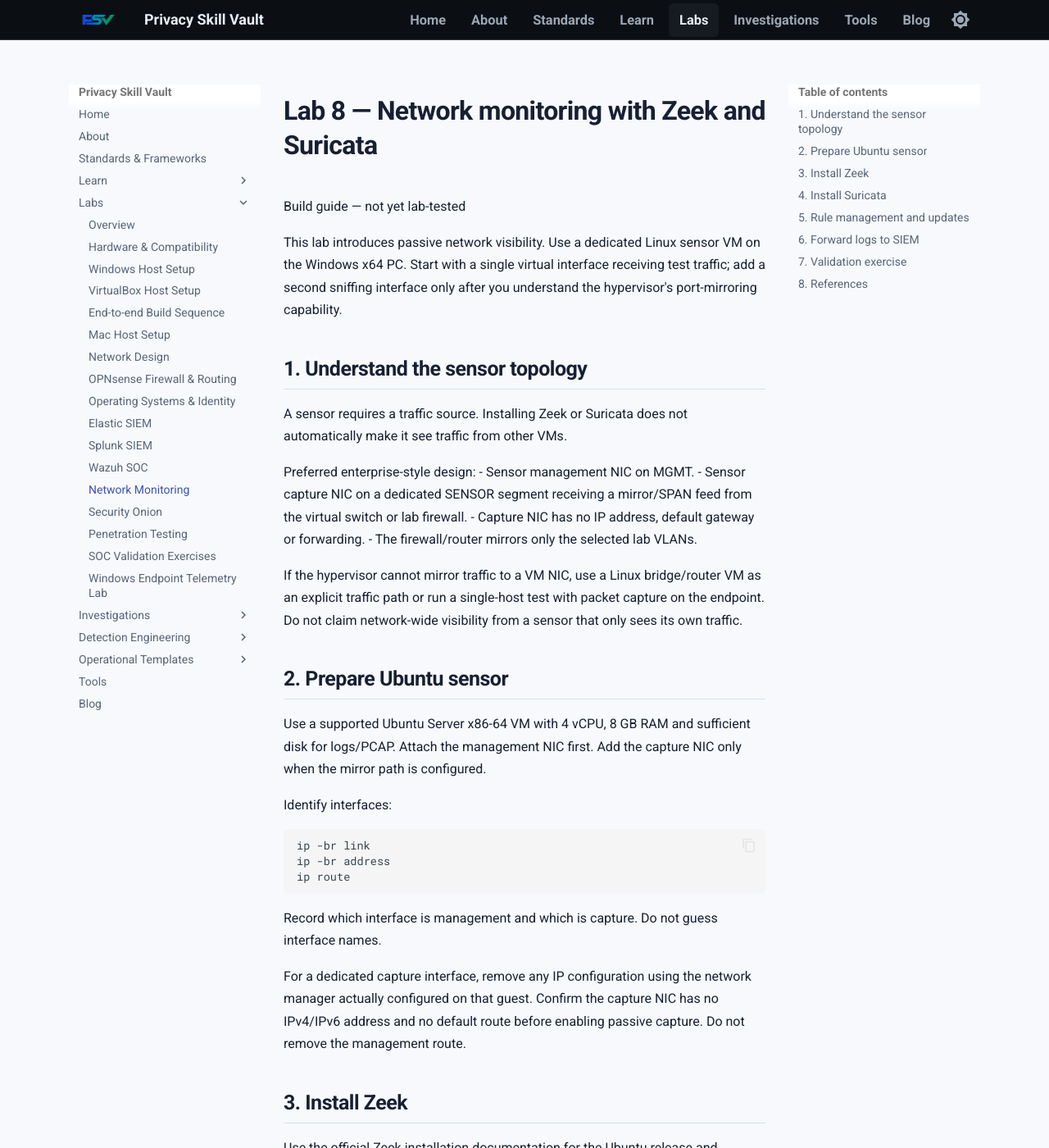
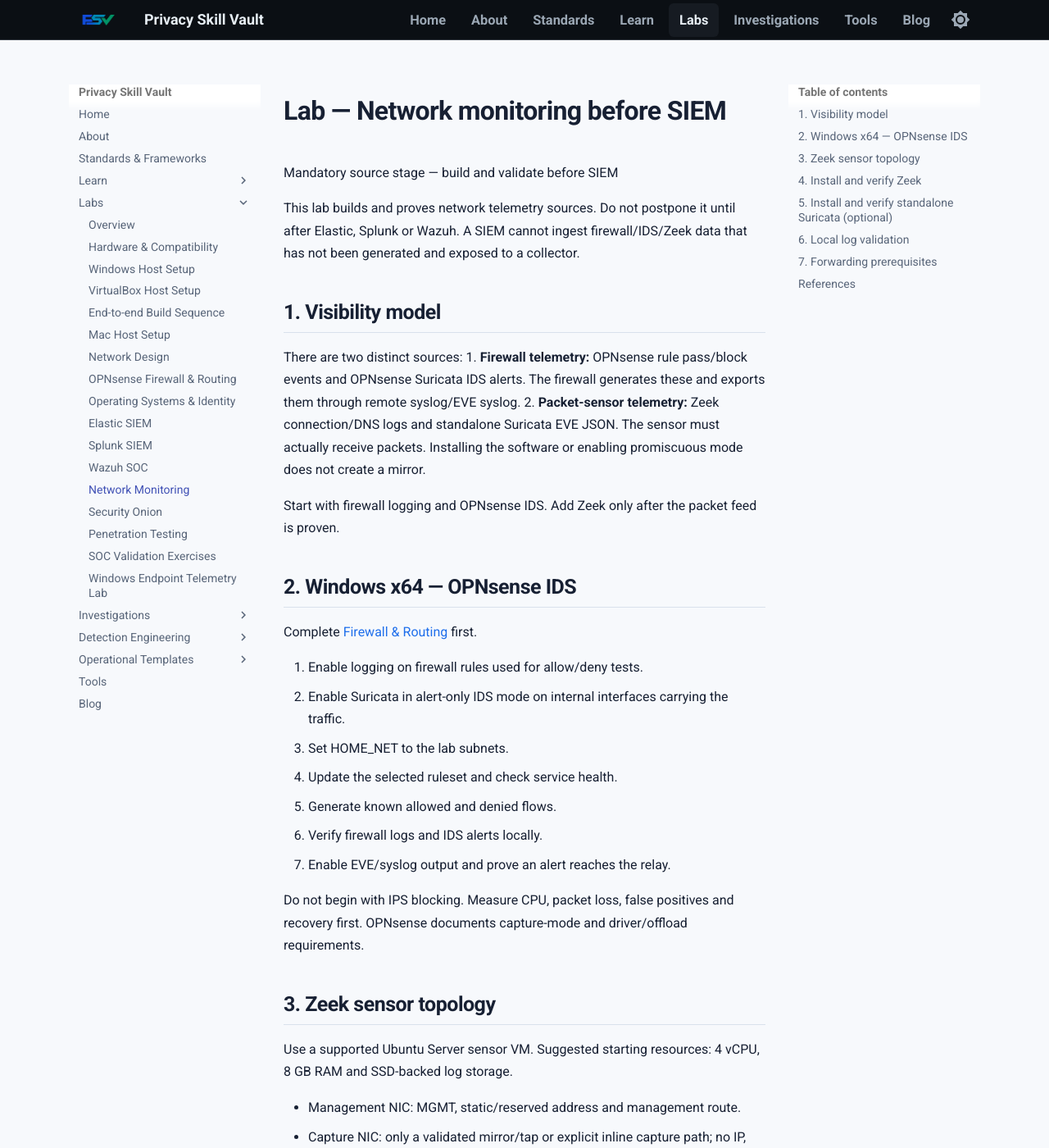
Before and after one commit to PrivacySkillVault/privacyskillvault.github.io, an MkDocs documentation site: the page built from docs/labs/network-monitoring.md, in a window 1280 px wide and 1400 px high. Shown: the whole window at 82% size. Built offline with MkDocs 1.6.1 and Material for MkDocs 9.7.7, drawn with Linux system fonts in a browser that asks for light colours; some of the changed text lies outside the part shown.

Commit message:
Phase 6: move firewall and network monitoring before SIEM

````diff
--- a/docs/labs/network-monitoring.md
+++ b/docs/labs/network-monitoring.md
@@ -1,115 +1,104 @@
-# Lab 8 — Network monitoring with Zeek and Suricata
+# Lab — Network monitoring before SIEM
 
-<badge color="warning">Build guide — not yet lab-tested</badge>
+<badge color="warning">Mandatory source stage — build and validate before SIEM</badge>
 
-This lab introduces passive network visibility. Use a dedicated Linux sensor VM on the Windows x64 PC. Start with a single virtual interface receiving test traffic; add a second sniffing interface only after you understand the hypervisor's port-mirroring capability.
+This lab builds and proves network telemetry sources. Do not postpone it until after Elastic, Splunk or Wazuh. A SIEM cannot ingest firewall/IDS/Zeek data that has not been generated and exposed to a collector.
 
-## 1. Understand the sensor topology
+## 1. Visibility model
 
-A sensor requires a traffic source. Installing Zeek or Suricata does not automatically make it see traffic from other VMs.
+There are two distinct sources:
+1. **Firewall telemetry:** OPNsense rule pass/block events and OPNsense Suricata IDS alerts. The firewall generates these and exports them through remote syslog/EVE syslog.
+2. **Packet-sensor telemetry:** Zeek connection/DNS logs and standalone Suricata EVE JSON. The sensor must actually receive packets. Installing the software or enabling promiscuous mode does not create a mirror.
 
-Preferred enterprise-style design:
-- Sensor management NIC on MGMT.
-- Sensor capture NIC on a dedicated SENSOR segment receiving a mirror/SPAN feed from the virtual switch or lab firewall.
-- Capture NIC has no IP address, default gateway or forwarding.
-- The firewall/router mirrors only the selected lab VLANs.
+Start with firewall logging and OPNsense IDS. Add Zeek only after the packet feed is proven.
 
-If the hypervisor cannot mirror traffic to a VM NIC, use a Linux bridge/router VM as an explicit traffic path or run a single-host test with packet capture on the endpoint. Do not claim network-wide visibility from a sensor that only sees its own traffic.
+## 2. Windows x64 — OPNsense IDS
 
-## 2. Prepare Ubuntu sensor
+Complete [Firewall & Routing](firewall-routing.md) first.
 
-Use a supported Ubuntu Server x86-64 VM with 4 vCPU, 8 GB RAM and sufficient disk for logs/PCAP. Attach the management NIC first. Add the capture NIC only when the mirror path is configured.
+1. Enable logging on firewall rules used for allow/deny tests.
+2. Enable Suricata in alert-only IDS mode on internal interfaces carrying the traffic.
+3. Set HOME_NET to the lab subnets.
+4. Update the selected ruleset and check service health.
+5. Generate known allowed and denied flows.
+6. Verify firewall logs and IDS alerts locally.
+7. Enable EVE/syslog output and prove an alert reaches the relay.
 
-Identify interfaces:
+Do not begin with IPS blocking. Measure CPU, packet loss, false positives and recovery first. OPNsense documents capture-mode and driver/offload requirements.
 
-```bash
-ip -br link
-ip -br address
-ip route
-```
+## 3. Zeek sensor topology
 
-Record which interface is management and which is capture. Do not guess interface names.
+Use a supported Ubuntu Server sensor VM. Suggested starting resources: 4 vCPU, 8 GB RAM and SSD-backed log storage.
 
-For a dedicated capture interface, remove any IP configuration using the network manager actually configured on that guest. Confirm the capture NIC has no IPv4/IPv6 address and no default route before enabling passive capture. Do not remove the management route.
+- Management NIC: MGMT, static/reserved address and management route.
+- Capture NIC: only a validated mirror/tap or explicit inline capture path; no IP, gateway or forwarding.
+- An empty SENSOR virtual network does not supply traffic.
 
-## 3. Install Zeek
+Visibility options:
+- **Hyper-V:** configure virtual switch port mirroring only when source and destination adapters share the relevant switch. Set source/destination roles and verify with known traffic.
+- **VMware Workstation/Fusion:** do not assume a universal SPAN feature. Use a supported physical mirror/tap, OPNsense IDS for routed visibility or offline lab PCAP.
+- **VirtualBox:** promiscuous mode is not a global mirror across internal networks. Use offline PCAP or a separately validated topology.
 
-Use the official Zeek installation documentation for the Ubuntu release and supported package repository. Repository instructions and package versions change; follow the current installation page rather than adding an unverified third-party PPA.
+Record exactly which segments/interfaces are visible. A sensor on one segment cannot see all other segments without a real feed.
 
-After installation, verify:
+## 4. Install and verify Zeek
 
-```bash
-zeek --version
-zeek -N
-```
+Install Zeek using official instructions for the exact Ubuntu release and architecture. Record package version and method.
 
-For an offline PCAP test:
+    zeek --version
+    zeek -N
 
-```bash
-mkdir -p ~/zeek-test && cd ~/zeek-test
-zeek -r /path/to/lab-capture.pcap
-ls -lah
-```
+For a lab-owned PCAP:
 
-The PCAP must be generated from your own lab. Inspect logs such as conn.log, dns.log and http.log where protocol traffic exists. The presence and exact fields depend on the traffic and Zeek scripts loaded.
+    mkdir -p ~/zeek-test
+    cd ~/zeek-test
+    zeek -r /path/to/lab-capture.pcap
+    ls -lah
 
-For live capture, use the exact interface identified earlier and the supported ZeekControl/deployment configuration for your installed release. Do not start a live capture on the management NIC by accident.
+Inspect conn.log and dns.log when those protocols exist in the PCAP. Enable Zeek's documented JSON logging policy before forwarding. Verify JSON records contain expected timestamp, source/destination and protocol fields.
 
-## 4. Install Suricata
+For live capture, use the exact interface identified by MAC and supported ZeekControl/deployment method. Do not capture on the management NIC accidentally.
 
-Use the official Suricata installation guide for the OS and release. After installation:
+## 5. Install and verify standalone Suricata (optional)
 
-```bash
-suricata --build-info
-suricata --list-runmodes
-```
+Use official Suricata packages for the guest OS and architecture. Record version and ruleset.
 
-For a safe offline PCAP check:
+    suricata --build-info
+    suricata --list-runmodes
 
-```bash
-sudo suricata -r /path/to/lab-capture.pcap -l ./suricata-output
-```
+For offline PCAP:
 
-Inspect eve.json and fast.log. A rule match depends on the traffic and ruleset; no alert is expected for arbitrary traffic.
+    sudo suricata -r /path/to/lab-capture.pcap -l ./suricata-output
+    ls -lah ./suricata-output
 
-For live capture, follow the current Suricata guide for selecting the interface, run mode, rule update and service configuration. Verify the capture interface is the correct NIC.
+Inspect eve.json. EVE contains JSON events such as alerts, anomalies and protocol metadata when enabled/applicable. Arbitrary traffic is not expected to trigger an alert; use documented safe test traffic.
 
-## 5. Rule management and updates
+For live capture, confirm interface and run mode. Validate packet counters and dropped-packet metrics.
 
-Use the official ET Open rules or another rule source whose licence and update method you understand. Update rules using the supported Suricata update tooling for your package. Validate configuration before restart:
+## 6. Local log validation
 
-```bash
-sudo suricata -T -c /etc/suricata/suricata.yaml
-```
+Before forwarding:
+- Zeek logs exist and are JSON if configured.
+- Suricata eve.json exists and contains expected event types.
+- Collector can read the files.
+- Rotation/retention is configured.
+- Sensor host/interface/capture scope are documented.
+- Timestamp and event identity are preserved.
 
-Do not copy random IDS rules from untrusted repositories. A rule alert is a signal requiring triage, not proof of compromise.
+Do not store full PCAP continuously until retention, capacity and sensitive-data handling are planned.
 
-## 6. Forward logs to SIEM
+## 7. Forwarding prerequisites
 
-Forward Zeek and Suricata JSON logs using Elastic Agent integrations or another supported collector. Confirm file paths, permissions, dataset names and integration versions. Ingest a known lab PCAP, then verify:
-- Source sensor hostname.
-- Event timestamp.
-- Source/destination IP and port.
-- Protocol and event type.
-- Rule signature and category where applicable.
-- Original log source and parser.
+Follow [Telemetry Collection & Forwarding](telemetry-pipeline.md). The later SIEM collector monitors Zeek/Suricata files on the sensor. OPNsense firewall/IDS syslog flows through the Linux relay.
 
-Avoid ingesting full PCAP continuously until storage and retention are planned. PCAP can contain sensitive credentials or user content; capture only lab traffic and protect the files.
+The SIEM build is blocked until firewall pass/block events, OPNsense Suricata alerts, endpoint source events and (if selected) proven Zeek/Suricata sensor logs exist.
 
-## 7. Validation exercise
+## References
 
-1. Generate a benign DNS query from a lab endpoint to the lab DNS resolver.
-2. Capture traffic on the mirrored interface.
-3. Confirm Zeek logs the DNS transaction.
-4. Confirm Suricata processes the capture and writes EVE output.
-5. Forward logs to the selected SIEM.
-6. Correlate endpoint process event, DNS record and network sensor event by host/IP and time.
-7. Document visibility gaps and any asymmetric routing or dropped packets.
-
-## 8. References
-
+- [OPNsense IDS/IPS and Suricata](https://docs.opnsense.org/manual/ips.html)
+- [OPNsense remote logging](https://docs.opnsense.org/manual/settingsmenu.html)
 - [Zeek documentation](https://docs.zeek.org/en/current/)
 - [Zeek installation](https://docs.zeek.org/en/current/install.html)
+- [Zeek JSON logs](https://docs.zeek.org/en/current/tutorial/logs.html)
 - [Suricata documentation](https://docs.suricata.io/en/latest/)
-- [Suricata installation guide](https://docs.suricata.io/en/latest/install.html)
-- [Suricata rule management](https://docs.suricata.io/en/latest/rule-management/index.html)
+- [Suricata EVE JSON](https://docs.suricata.io/en/latest/output/eve/eve-json-output.html)
````
